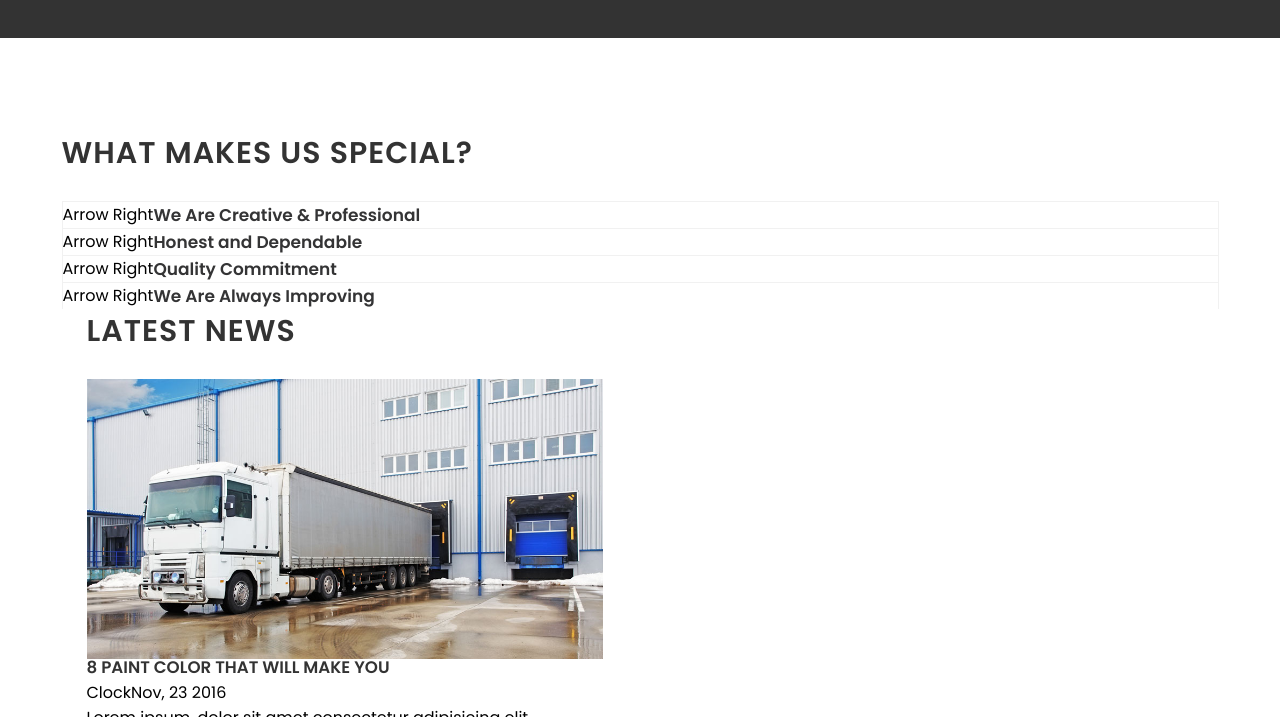
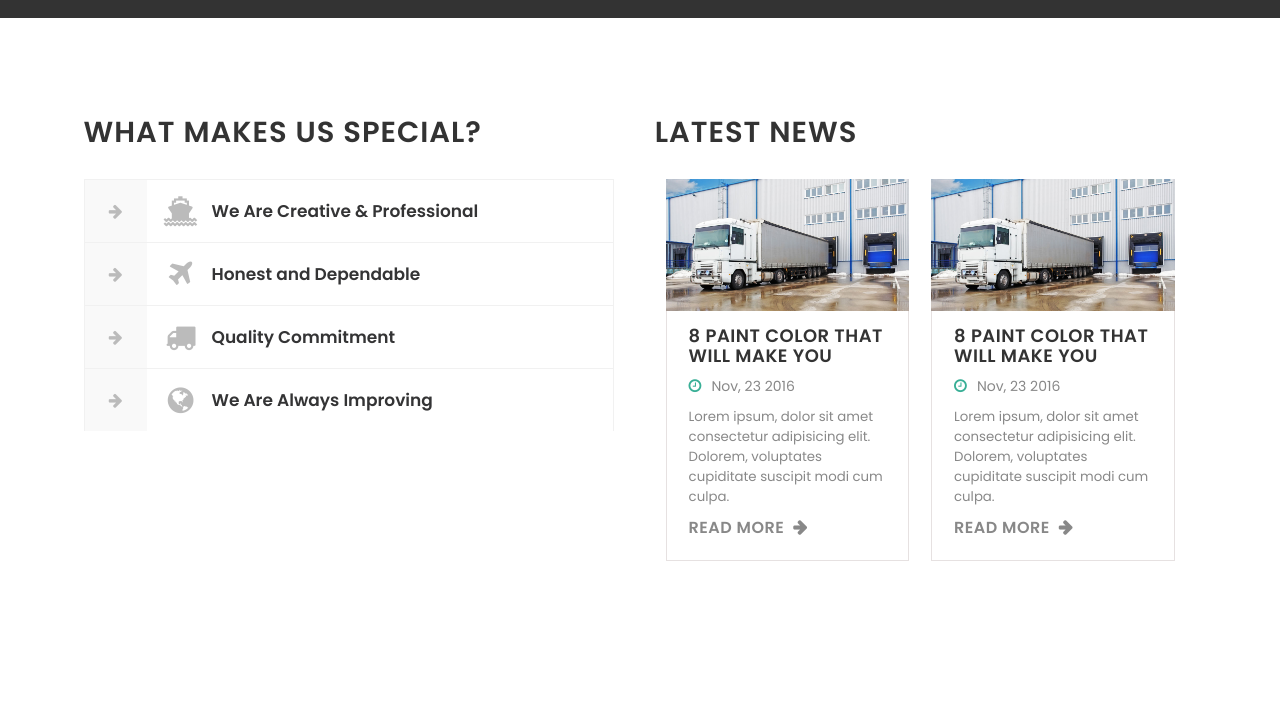
Before and after one commit to bamithaxioned/Transpress, a plain HTML site: page index.html in a window 1280 px wide. Shown: the part 2083-2800 px from the top of the page. After the commit the page ends 2737 px from the top, so only its background shows below. Drawn offline with Linux system fonts and the light colour scheme.

Commit message:
Feature css added

```diff
--- a/assets/css/style.css
+++ b/assets/css/style.css
@@ -681,27 +681,19 @@ input[type= "search"]{ display: none; }
 
 /* counter styling ends here */
 
-/* counter styling ends here */
+/* features styling starts here */
 
-/* counter styling ends here */
+.features { padding: 93px 0; }
 
-.features {
-  padding: 93px 0;
-}
-
-.features .feature-list {
+.feature-content-list,
+.feature-list {
   width: 49%;
-  padding: 0 25px;
+  padding: 0 14px 0 22px;
   vertical-align: top;
 }
 
-.more-about-us-list {
-  width: 100%;
-}
-
-.more-about-us-list.active .more-about-content {
-  display: block;
-}
+.more-about-us-list {  width: 100%; }
+.more-about-us-list.active .more-about-content { display: block; }
 
 .more-about-heading {
   border: 1px solid #f1f1f1;
@@ -712,36 +704,59 @@ input[type= "search"]{ display: none; }
   cursor: pointer;
 }
 
-
 .features .heading-four {
   margin-bottom: 25px;
   text-align: left;
+  font-size: 29px;
 }
 
 .features .heading-four::after { display: none; }
 
-.fa-arrow-right {
-  width: 60px;
-  height: 60px;
+.right-arrow {
+  width: 62px;
+  height: 62px;
   display: flex;
   background-color: #F9F9F9;
   color: #bbb;
-  font-size: 14px;
+  align-items: center;
+  justify-content: center;
+  text-indent: -999999px;
+}
+
+.right-arrow::after {
+  content: "\f061";
+  font-family: FontAwesome;
+  text-indent: 0;
+  font-weight: 400;
+  font-size: 16px;
+}
+
+.heading-six {
+  display: flex;
+  color: #343435;
+  font-size: 17px;
+  font-weight: 600;
+  align-items: center;
+}
+
+.heading-six::before {
+  content: "";
+  width: 62px;
+  height: 62px;
+  margin-left: 3px;
+  display: flex;
+  color: #bbb;
+  font-family: FontAwesome;
+  font-size: 30px;
+  font-weight: 500;
   align-items: center;
   justify-content: center;
 }
 
-.heading-six {
-  color: #343435;
-  font-size: 17px;
-  font-weight: 600;
-}
-
-.heading-six .fa {
-  margin: 0 17px;
-  color: #BBB;
-  font-size: 29px;
-}
+.more-about-us-list:nth-child(1) .heading-six::before { content:  "\f21a"; }
+.more-about-us-list:nth-child(2) .heading-six::before { content:  "\f072"; }
+.more-about-us-list:nth-child(3) .heading-six::before { content:  "\f0d1"; }
+.more-about-us-list:nth-child(4) .heading-six::before { content:  "\f0ac"; }
 
 .more-about-content {
   display: none;
@@ -755,6 +770,68 @@ input[type= "search"]{ display: none; }
   font-weight: 400;
 }
 
+.latest-news {
+  width: 100%;
+  display: flex;
+  justify-content: space-around;
+}
+
+.latest-news-list {
+  width: 45.9%;
+  overflow: hidden;
+}
+
+.news-list-content {
+  border: 1px solid #e6e1e1;
+  border-top: none;
+  padding: 20px 22px;
+}
+
+.news-list-content .heading-five {
+  line-height: 20px;
+  font-size: 18px;
+  letter-spacing: .5px;
+}
+
+.news-time {
+  margin: 10px 0;
+  display: inline-block;
+  font-size: 14px;
+  color: var(--fourth-color);
+}
+
+.news-time::before {
+  content: "\f017";
+  font-family: FontAwesome;
+  color: var(--primary-color);
+  font-size: 15px;
+  margin-right: 10px;
+}
+
+.clock {
+  display: inline-block;
+  text-indent: -999999px;
+}
+
+.news-para {
+  font-size: 13.3px;
+  color: var(--fourth-color);
+  margin-bottom: 8px;
+}
+
+.more-btn {
+  font-size: 16px;
+  text-transform: uppercase;
+  font-weight: 600;
+  letter-spacing: .5px;
+  color: var(--fourth-color);
+}
+.more-btn::after {
+  content: "\f061";
+  font-family: FontAwesome;
+  margin-left: 9px;
+}
+/* features styling ends here */
 /*=================================
   main styling ends here
 =================================*/
```
